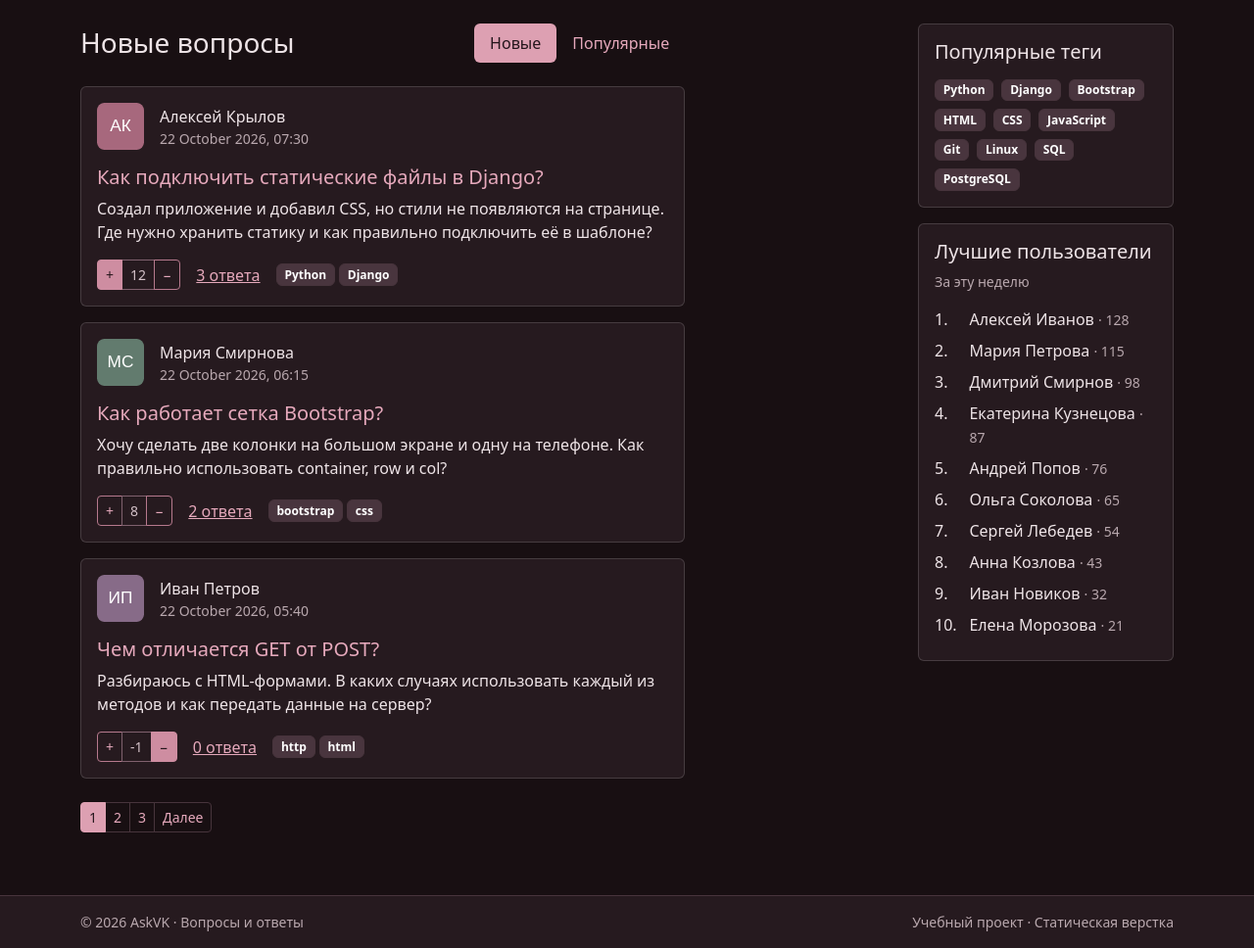
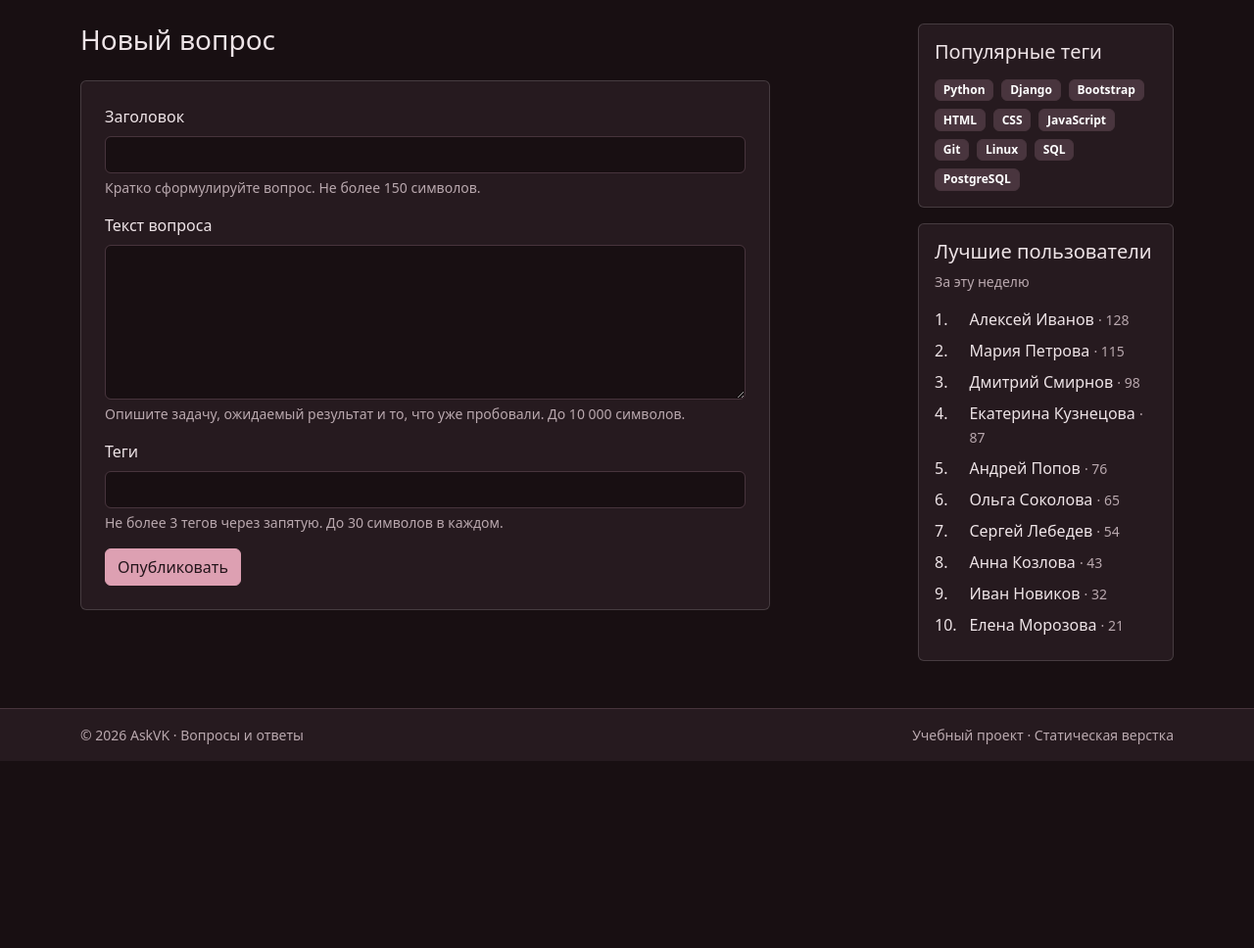
Before and after one commit to yarikpd/2026-VK-EDU-Web-11-Polosukhin-Y, a Django app: page /ask/ in a window 1280 px wide. Shown: the part 71-1039 px from the top of the page at 98% size. After the commit the page ends 848 px from the top, so only its background shows below. Run offline with Django 5.2, Linux system fonts and the light colour scheme; some libraries are stand-ins or nearby versions.

Commit message:
end with questions views

```diff
--- /dev/null
+++ b/questions/forms.py
@@ -0,0 +1,39 @@
+from django import forms
+
+
+class QuestionForm(forms.Form):
+    title = forms.CharField(
+        label='Заголовок',
+        max_length=150,
+        error_messages={'required': 'Введите заголовок вопроса.'},
+    )
+    body = forms.CharField(
+        label='Текст вопроса',
+        max_length=10000,
+        widget=forms.Textarea,
+        error_messages={'required': 'Добавьте описание вопроса.'},
+    )
+    tags = forms.CharField(
+        label='Теги',
+        max_length=94,
+        error_messages={'required': 'Укажите хотя бы один тег.'},
+    )
+
+    def clean_tags(self):
+        tags = [tag.strip() for tag in self.cleaned_data['tags'].split(',')]
+        if not all(tags):
+            raise forms.ValidationError('Укажите непустые теги через запятую.')
+        if len(tags) > 3:
+            raise forms.ValidationError('Можно указать не более 3 тегов.')
+        if any(len(tag) > 30 for tag in tags):
+            raise forms.ValidationError('Каждый тег должен содержать не более 30 символов.')
+        return tags
+
+
+class AnswerForm(forms.Form):
+    body = forms.CharField(
+        label='Текст ответа',
+        max_length=10000,
+        widget=forms.Textarea,
+        error_messages={'required': 'Добавьте текст ответа.'},
+    )
--- /dev/null
+++ b/questions/templates/ask.html
@@ -0,0 +1,47 @@
+{% extends "base.html" %}
+{% block content %}
+<h1 class="h3 mb-4">Новый вопрос</h1>
+<div class="card form-card">
+  <div class="card-body p-3 p-lg-4">
+    <form method="post" action="{% url 'ask' %}">
+      {% csrf_token %}
+      {% if form.errors %}
+        <div class="alert alert-danger" role="alert">
+          Вопрос не опубликован. Исправьте отмеченные поля.
+          {% for error in form.non_field_errors %}<div>{{ error }}</div>{% endfor %}
+        </div>
+      {% endif %}
+      {% if submission_checked %}
+        <div class="alert alert-info" role="status">
+          Данные проверены. Сохранение вопросов в базу данных пока не подключено.
+        </div>
+      {% endif %}
+      <div class="mb-3">
+        <label class="form-label" for="title">Заголовок</label>
+        <input class="form-control{% if form.title.errors %} is-invalid{% endif %}" id="title" name="title" type="text" value="{{ form.title.value|default_if_none:'' }}" maxlength="150" required aria-describedby="title-help{% if form.title.errors %} title-error{% endif %}"{% if form.title.errors %} aria-invalid="true"{% endif %}>
+        <div class="form-text" id="title-help">Кратко сформулируйте вопрос. Не более 150 символов.</div>
+        {% if form.title.errors %}
+          <div class="invalid-feedback" id="title-error">{% for error in form.title.errors %}<div>{{ error }}</div>{% endfor %}</div>
+        {% endif %}
+      </div>
+      <div class="mb-3">
+        <label class="form-label" for="body">Текст вопроса</label>
+        <textarea class="form-control{% if form.body.errors %} is-invalid{% endif %}" id="body" name="body" rows="6" maxlength="10000" required aria-describedby="body-help{% if form.body.errors %} body-error{% endif %}"{% if form.body.errors %} aria-invalid="true"{% endif %}>{{ form.body.value|default_if_none:'' }}</textarea>
+        <div class="form-text" id="body-help">Опишите задачу, ожидаемый результат и то, что уже пробовали. До 10 000 символов.</div>
+        {% if form.body.errors %}
+          <div class="invalid-feedback" id="body-error">{% for error in form.body.errors %}<div>{{ error }}</div>{% endfor %}</div>
+        {% endif %}
+      </div>
+      <div class="mb-3">
+        <label class="form-label" for="tags">Теги</label>
+        <input class="form-control{% if form.tags.errors %} is-invalid{% endif %}" id="tags" name="tags" type="text" value="{{ form.tags.value|default_if_none:'' }}" maxlength="94" required aria-describedby="tags-help{% if form.tags.errors %} tags-error{% endif %}"{% if form.tags.errors %} aria-invalid="true"{% endif %}>
+        <div class="form-text" id="tags-help">Не более 3 тегов через запятую. До 30 символов в каждом.</div>
+        {% if form.tags.errors %}
+          <div class="invalid-feedback" id="tags-error">{% for error in form.tags.errors %}<div>{{ error }}</div>{% endfor %}</div>
+        {% endif %}
+      </div>
+      <button class="btn btn-primary" type="submit">Опубликовать</button>
+    </form>
+  </div>
+</div>
+{% endblock %}
--- /dev/null
+++ b/questions/templates/includes/avatar.html
@@ -0,0 +1,4 @@
+<svg xmlns="http://www.w3.org/2000/svg" width="48" height="48" viewBox="0 0 64 64" class="rounded flex-shrink-0" role="img" aria-label="Аватар: {{ author.firstname }} {{ author.lastname }}">
+  <rect width="64" height="64" rx="10" fill="{{ author.avatar_color }}"></rect>
+  <text x="32" y="39" text-anchor="middle" font-family="Arial, sans-serif" font-size="23" fill="white">{{ author.initials }}</text>
+</svg>
--- a/questions/templates/index.html
+++ b/questions/templates/index.html
@@ -13,10 +13,7 @@
     <article class="card mb-3">
       <div class="card-body">
         <div class="d-flex align-items-center gap-3 mb-3">
-          <svg xmlns="http://www.w3.org/2000/svg" width="48" height="48" viewBox="0 0 64 64" class="rounded flex-shrink-0" role="img" aria-label="Аватар: {{ question.author.firstname }} {{ question.author.lastname }}">
-            <rect width="64" height="64" rx="10" fill="{{ question.author.avatar_color }}"></rect>
-            <text x="32" y="39" text-anchor="middle" font-family="Arial, sans-serif" font-size="23" fill="white">{{ question.author.initials }}</text>
-          </svg>
+          {% include "includes/avatar.html" with author=question.author only %}
           <div>
             <span class="fw-medium">{{ question.author.firstname }} {{ question.author.lastname }}</span>
             <div class="small text-body-secondary">
@@ -25,40 +22,11 @@
           </div>
         </div>
         <h2 class="h5">
-          <a href="{% url 'question' id=1 %}" class="text-decoration-none">{{ question.title }}</a>
+          <a href="{% url 'question' id=question.id %}" class="text-decoration-none">{{ question.title }}</a>
         </h2>
         <p>{{ question.text }}</p>
         <div class="d-flex flex-wrap align-items-center gap-3">
-          <fieldset class="m-0">
-            <legend class="visually-hidden">Оценка публикации</legend>
-            <div class="btn-group btn-group-sm" role="group" aria-label="Голосование">
-
-	            {% if question.vote == 'up' %}
-              <input class="btn-check" type="radio" name="vote-q{{ question.id }}" id="up-q{{ question.id }}" checked>
-              {% else %}
-							<input class="btn-check" type="radio" name="vote-q{{ question.id }}" id="up-q{{ question.id }}">
-							{% endif %}
-
-              <label class="btn btn-outline-primary" for="up-q{{ question.id }}">
-                <span aria-hidden="true">+</span>
-                <span class="visually-hidden">Нравится</span>
-              </label>
-              <input class="btn-check" type="radio" name="vote-q{{ question.id }}" id="none-q{{ question.id }}">
-              <label class="btn btn-outline-secondary" for="none-q{{ question.id }}">{{ question.rating }}<span class="visually-hidden"> — рейтинг, сбросить голос</span>
-              </label>
-
-              {% if question.vote == 'down' %}
-              <input class="btn-check" type="radio" name="vote-q{{ question.id }}" id="down-q{{ question.id }}" checked>
-            	{% else %}
-              <input class="btn-check" type="radio" name="vote-q{{ question.id }}" id="down-q{{ question.id }}">
-            	{% endif %}
-
-              <label class="btn btn-outline-primary" for="down-q{{ question.id }}">
-                <span aria-hidden="true">−</span>
-                <span class="visually-hidden">Не нравится</span>
-              </label>
-            </div>
-          </fieldset>
+          {% include "includes/vote.html" with post=question kind="question" only %}
           <a href="{% url 'question' id=question.id %}#answers">{{ question.answers_count }} ответа</a>
           <div class="d-flex flex-wrap gap-1">
 	          {% for tag in question.tags %}
@@ -69,6 +37,7 @@
       </div>
     </article>
 	  {% endfor %}
+    {% if pagination.has_previous or pagination.has_next %}
     <nav aria-label="Страницы вопросов" class="mt-4">
       <ul class="pagination pagination-sm flex-wrap">
 	      {% if pagination.has_previous %}
@@ -90,6 +59,7 @@
         {% endif %}
       </ul>
     </nav>
+    {% endif %}
   </div>
 </div>
 {% endblock %}
--- a/questions/urls.py
+++ b/questions/urls.py
@@ -4,6 +4,6 @@ from . import views
 
 urlpatterns = [
     path('', views.IndexView.as_view(), name='index'),
-    path('ask/', views.IndexView.as_view(), name='ask'),
-    path('question/<int:id>/', views.IndexView.as_view(), name='question'),
+    path('ask/', views.AskView.as_view(), name='ask'),
+    path('question/<int:id>/', views.QuestionView.as_view(), name='question'),
 ]
--- a/questions/views.py
+++ b/questions/views.py
@@ -1,122 +1,115 @@
-from datetime import datetime
+from django.contrib.auth.views import redirect_to_login
+from django.core.paginator import InvalidPage, Paginator
+from django.http import Http404
+from django.urls import reverse
+from django.views.generic import FormView, TemplateView
 
-from django.http import Http404
-from django.views.generic import TemplateView
+from questions.forms import AnswerForm, QuestionForm
+from questions.mixins import SidebarContextMixin
+from questions.services import get_answers, get_questions
 
-from questions.mixins import SidebarContextMixin
+
+def get_pagination_context(request, objects_list, objects_per_page, fragment=''):
+    paginator = Paginator(objects_list, objects_per_page)
+    try:
+        current_page = int(request.GET.get('page', 1))
+    except (TypeError, ValueError):
+        raise Http404('Некорректный номер страницы')
+
+    try:
+        page = paginator.page(current_page)
+    except InvalidPage:
+        raise Http404('Страница не найдена')
+
+    query_params = request.GET.copy()
+    path = request.get_full_path().split('?', 1)[0]
+
+    def page_url(number):
+        query_params['page'] = str(number)
+        anchor = f'#{fragment}' if fragment else ''
+        return f'{path}?{query_params.urlencode()}{anchor}'
+
+    return {
+        'objects_list': page.object_list,
+        'current_page': page.number,
+        'pages_list': [
+            {'number': number, 'url': page_url(number)}
+            for number in paginator.page_range
+        ],
+        'has_previous': page.has_previous(),
+        'previous_page_url': page_url(page.previous_page_number()) if page.has_previous() else None,
+        'has_next': page.has_next(),
+        'next_page_url': page_url(page.next_page_number()) if page.has_next() else None,
+    }
 
 
 class IndexView(SidebarContextMixin, TemplateView):
     template_name = 'index.html'
+    questions_per_page = 10
 
     def get_context_data(self, **kwargs):
         context = super().get_context_data(**kwargs)
 
-        # TODO: Implement DB
-        questions_list = [
-            {
-                'id': 1,
-                'title': 'Как подключить статические файлы в Django?',
-                'text': (
-                    'Создал приложение и добавил CSS, но стили не появляются на странице. '
-                    'Где нужно хранить статику и как правильно подключить её в шаблоне?'
-                ),
-                'author': {
-                    'firstname': 'Алексей',
-                    'lastname': 'Крылов',
-                    'initials': 'АК',
-                    'avatar_color': '#a7687d',
-                },
-                'created_at': datetime.fromisoformat('2026-10-22T10:30:00+03:00'),
-                'rating': 12,
-                'answers_count': 3,
-                'vote': 'up',
-                'tags': [
-                    {'id': 'python', 'name': 'Python'},
-                    {'id': 'django', 'name': 'Django'},
-                ],
-            },
-            {
-                'id': 2,
-                'title': 'Как работает сетка Bootstrap?',
-                'text': (
-                    'Хочу сделать две колонки на большом экране и одну на телефоне. '
-                    'Как правильно использовать container, row и col?'
-                ),
-                'author': {
-                    'firstname': 'Мария',
-                    'lastname': 'Смирнова',
-                    'initials': 'МС',
-                    'avatar_color': '#627b6e',
-                },
-                'created_at': datetime.fromisoformat('2026-10-22T09:15:00+03:00'),
-                'rating': 8,
-                'answers_count': 2,
-                'vote': 'none',
-                'tags': [
-                    {'id': 'bootstrap', 'name': 'bootstrap'},
-                    {'id': 'css', 'name': 'css'},
-                ],
-            },
-            {
-                'id': 3,
-                'title': 'Чем отличается GET от POST?',
-                'text': (
-                    'Разбираюсь с HTML-формами. В каких случаях использовать каждый '
-                    'из методов и как передать данные на сервер?'
-                ),
-                'author': {
-                    'firstname': 'Иван',
-                    'lastname': 'Петров',
-                    'initials': 'ИП',
-                    'avatar_color': '#876b88',
-                },
-                'created_at': datetime.fromisoformat('2026-10-22T08:40:00+03:00'),
-                'rating': -1,
-                'answers_count': 0,
-                'vote': 'down',
-                'tags': [
-                    {'id': 'http', 'name': 'http'},
-                    {'id': 'html', 'name': 'html'},
-                ],
-            },
-        ]
+        questions_list = get_questions()
 
-        context['questions'] = questions_list
+        pagination = get_pagination_context(
+            self.request, questions_list, self.questions_per_page
+        )
+        context.update({
+            'questions': pagination['objects_list'],
+            'pagination': pagination,
+        })
 
-        # TODO: Implement DB
-        questions_pages = 3
-
-        try:
-            current_page = int(self.request.GET.get('page', 1))
-        except (TypeError, ValueError):
-            raise Http404('Некорректный номер страницы')
-
-        if current_page < 1 or current_page > questions_pages:
-            raise Http404('Страница не найдена')
+        return context
 
 
-        query_params = self.request.GET.copy()
-        page_path = self.request.get_full_path().split('?', 1)[0]
-        pages_list = []
-        for page_number in range(1, questions_pages + 1):
-            query_params['page'] = str(page_number)
-            pages_list.append({
-                'number': page_number,
-                'url': f'{page_path}?{query_params.urlencode()}',
-            })
+class AskView(SidebarContextMixin, FormView):
+    template_name = 'ask.html'
+    form_class = QuestionForm
 
-        query_params['page'] = str(current_page - 1)
-        previous_page_url = f'{page_path}?{query_params.urlencode()}' if current_page > 1 else None
-        query_params['page'] = str(current_page + 1)
-        next_page_url = f'{page_path}?{query_params.urlencode()}' if current_page < questions_pages else None
-        context['pagination'] = {
-            'pages_list': pages_list,
-            'current_page': current_page,
-            'has_previous': current_page > 1,
-            'previous_page_url': previous_page_url,
-            'has_next': current_page < questions_pages,
-            'next_page_url': next_page_url,
-        }
+    def form_valid(self, form):
+        # TODO: Implement DB
+        return self.render_to_response(
+            self.get_context_data(form=form, submission_checked=True)
+        )
 
+
+class QuestionView(SidebarContextMixin, FormView):
+    template_name = 'question.html'
+    form_class = AnswerForm
+    answers_per_page = 5
+
+    def get_question(self):
+        for question in get_questions():
+            if question['id'] == self.kwargs['id']:
+                return question
+        raise Http404('Вопрос не найден')
+
+    def get_context_data(self, **kwargs):
+        context = super().get_context_data(**kwargs)
+        question = self.get_question()
+        answers = get_answers(question['id'])
+        question['answers_count'] = len(answers)
+        pagination = get_pagination_context(
+            self.request, answers, self.answers_per_page, fragment='answers'
+        )
+
+        context.update({
+            'question': question,
+            'answers': pagination['objects_list'],
+            'can_answer': self.request.user.is_authenticated,
+            'pagination': pagination,
+        })
         return context
+
+    def post(self, request, *args, **kwargs):
+        self.get_question()
+        if not request.user.is_authenticated:
+            return redirect_to_login(request.get_full_path(), login_url=reverse('login'))
+        return super().post(request, *args, **kwargs)
+
+    def form_valid(self, form):
+        # TODO: Implement DB
+        return self.render_to_response(
+            self.get_context_data(form=form, submission_checked=True)
+        )
--- a/templates/base.html
+++ b/templates/base.html
@@ -4,7 +4,7 @@
     <meta charset="utf-8">
     <meta name="viewport" content="width=device-width, initial-scale=1">
     <meta name="description" content="Вопросы и ответы о веб-разработке. Учебный проект AskVK.">
-    <title>Общий макет — AskVK</title>
+    <title>{% block title %}Общий макет — AskVK{% endblock %}</title>
 
 	  {% load static %}
     <link rel="icon" href="{% static 'img/favicon.svg' %}" type="image/svg+xml">
@@ -51,7 +51,6 @@
     <main class="container flex-grow-1 py-4" id="content">
       <div class="row g-4">
         <div class="col-12 col-md-8 col-xl-9">
-          <!-- Django: здесь будет блок content с содержимым конкретной страницы. -->
 	        {% block content %}{% endblock %}
         </div>
         <aside class="col-12 col-md-4 col-xl-3" aria-label="Сообщество">
```
Also changed, not shown: questions/services.py (+132 -0 lines), questions/templates/includes/vote.html (added, +11 -0 lines), questions/templates/question.html (added, +97 -0 lines).
